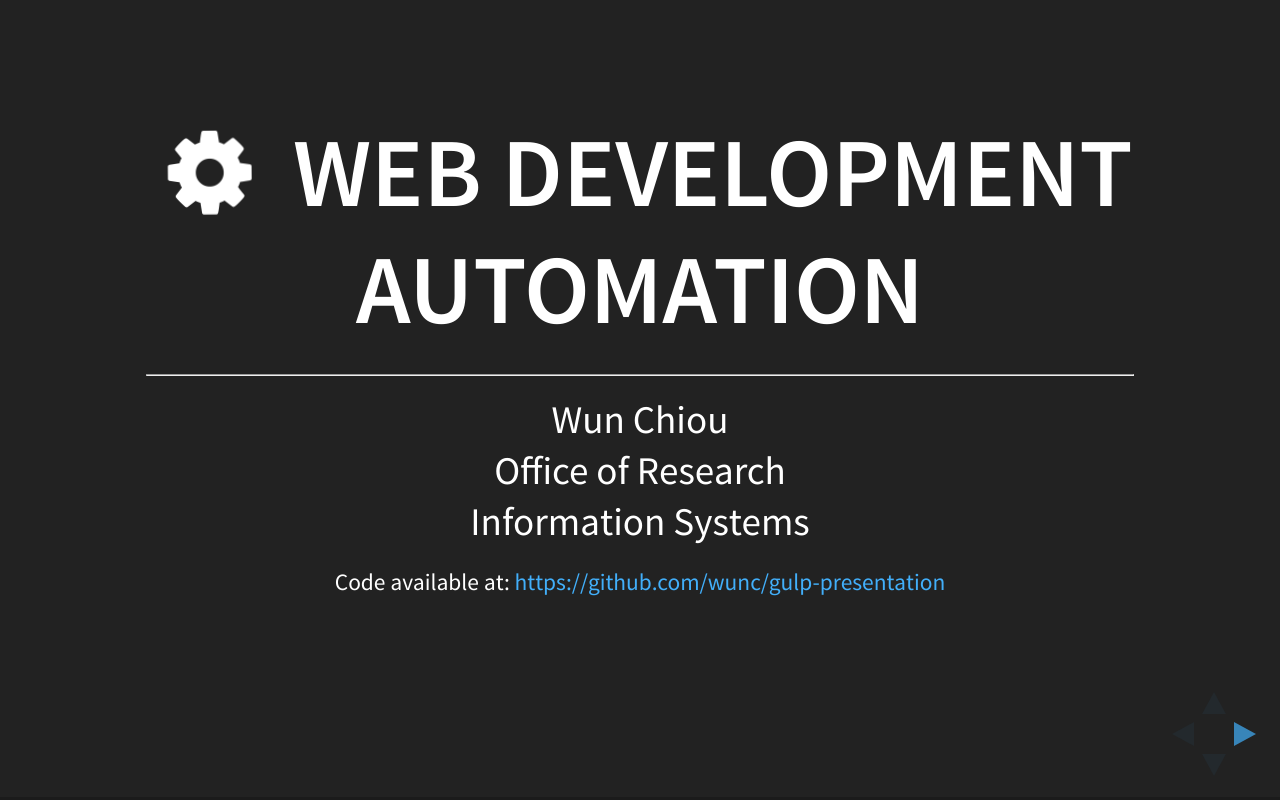
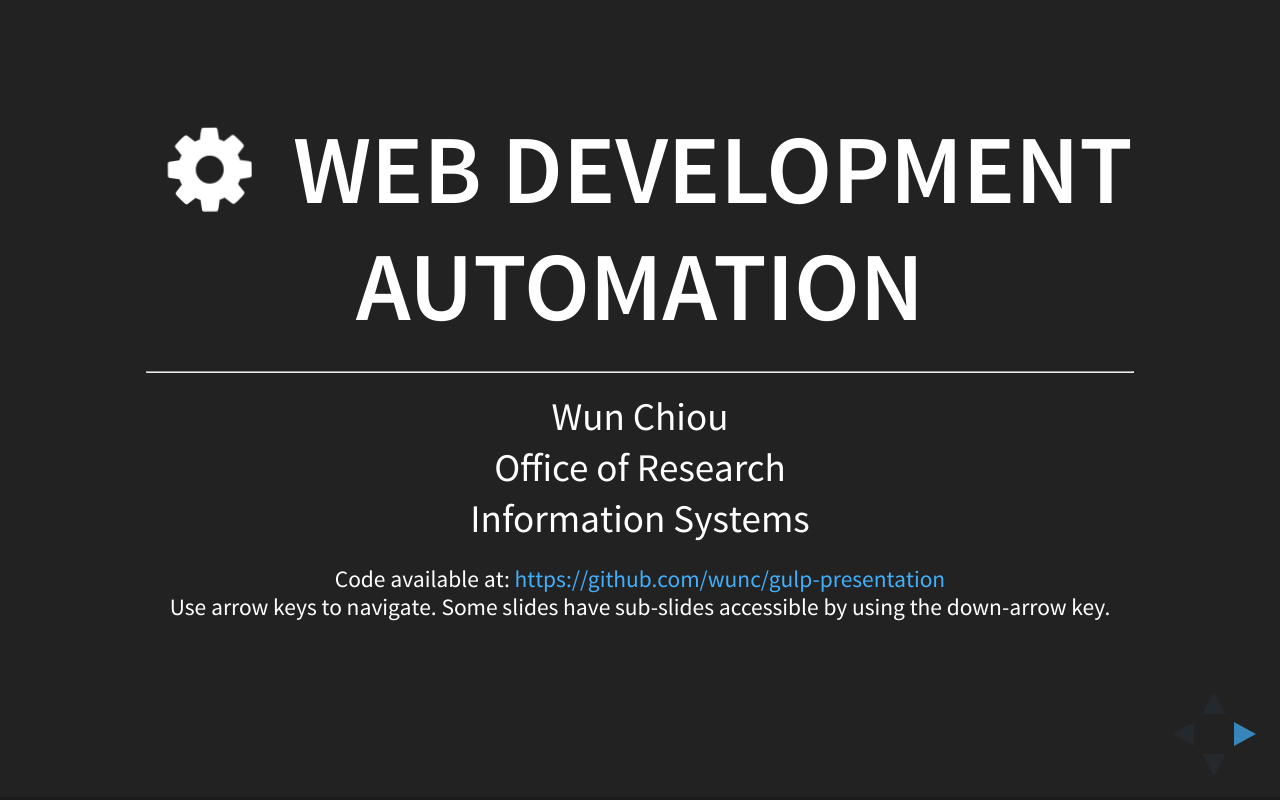
Before and after one commit to wunc/gulp-presentation, a website: page index.html in a window 1280 px wide. Drawn offline with nearby package versions, Linux system fonts and the light colour scheme.

Commit message:
Added nav info to first slide for other viewers

```diff
--- a/index.html
+++ b/index.html
@@ -31,7 +31,7 @@
           <h1><i class="fa fa-fw fa-spin fa-cog"></i> Web Development Automation</h1>
           <hr>
           <p>Wun Chiou<br>Office of Research<br> Information Systems</p>
-          <p><small>Code available at: <a href="https://github.com/wunc/gulp-presentation" title="">https://github.com/wunc/gulp-presentation</a></small></p>
+          <p><small>Code available at: <a href="https://github.com/wunc/gulp-presentation" title="">https://github.com/wunc/gulp-presentation</a><br>Use arrow keys to navigate. Some slides have sub-slides accessible by using the down-arrow key.</small></p>
         </section>
 
         <section>
```
